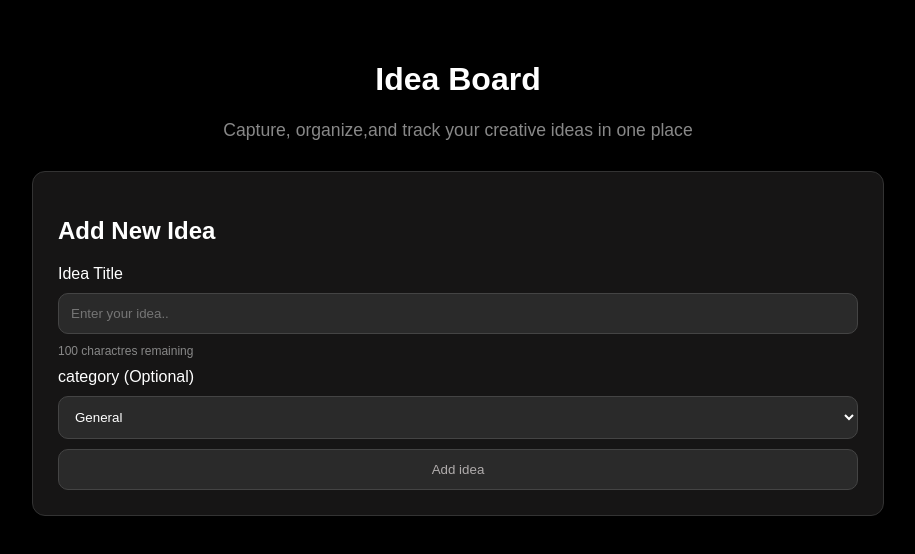
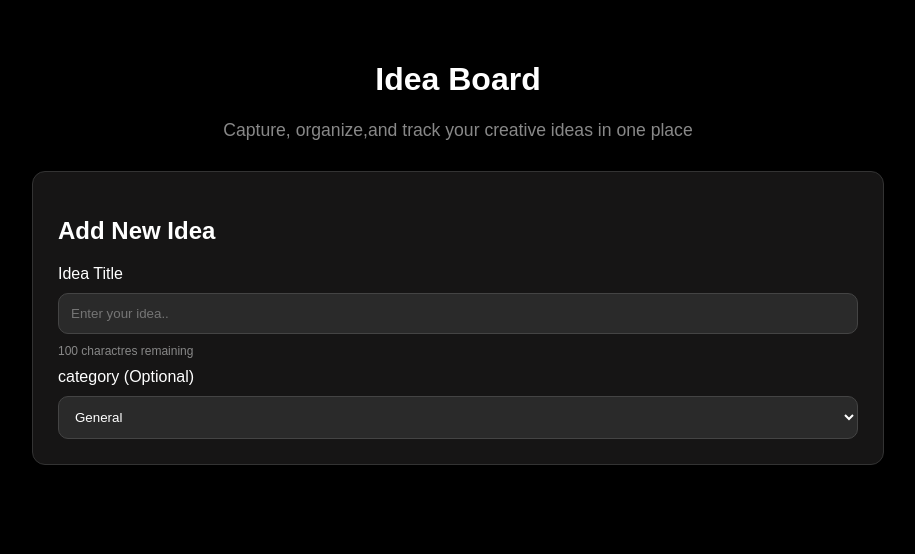
Before and after one commit to Faten01alsafadi/idea-board-team, a React (Vite) app: page / in a window 1280 px wide. Shown: the top 554 px of the page, without its empty margins (182-1097 px from the left). Built offline with nearby package versions, Linux system fonts and the light colour scheme.

Commit message:
remove button

```diff
--- a/src/sections/IdeaForm/IdeaForm.jsx
+++ b/src/sections/IdeaForm/IdeaForm.jsx
@@ -16,7 +16,7 @@ export default function IdeaForm() {
                   <select >
                     <option> General</option>
                   </select>
-           <button className={styles.actionBtn}>Add idea</button>
+
                 </form>
             </div>
         </div>
```
